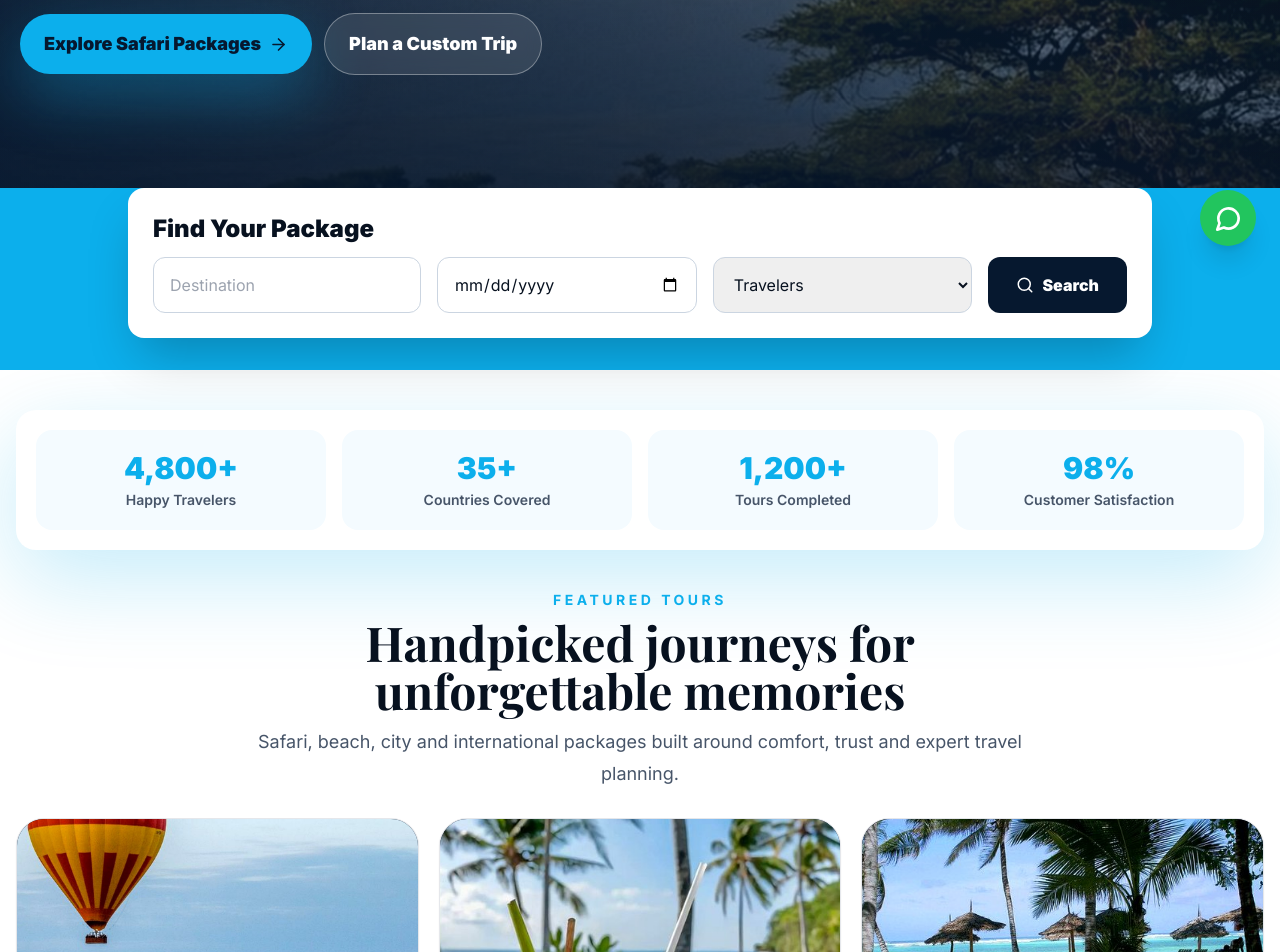
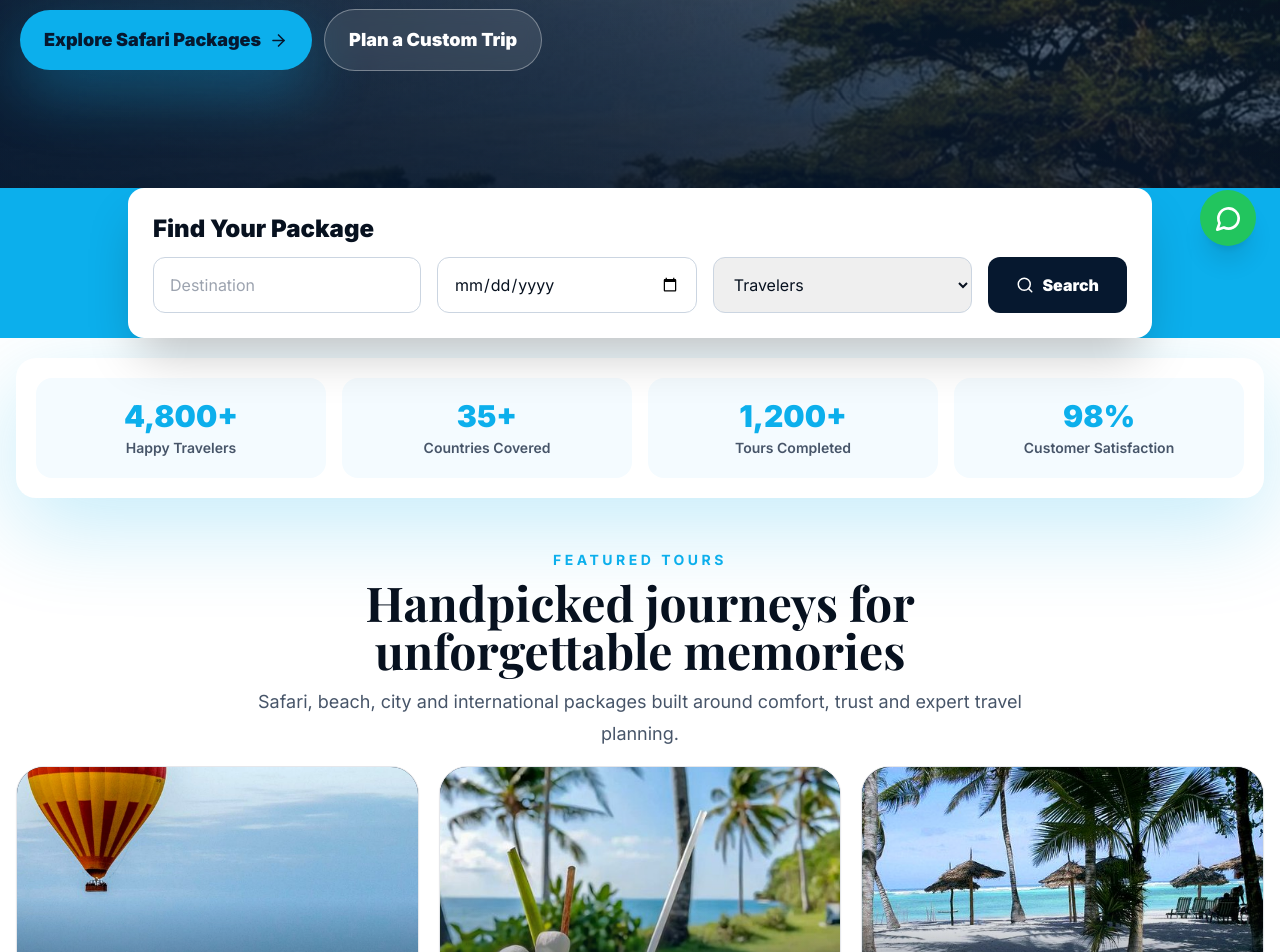
Before and after one commit to Ngovoze/ferone-tours-travels, a Next.js app: page / in a window 1280 px wide. Shown: the part 530-1482 px from the top of the page. Built offline with nearby package versions, Linux system fonts and the light colour scheme; no server answers; a web font is replaced by a local one.

Commit message:
fix: remove stacked homepage section gaps

```diff
--- a/app/globals.css
+++ b/app/globals.css
@@ -18,3 +18,64 @@ body { margin: 0; background: var(--background); color: var(--foreground); }
   31% { opacity: 0; transform: scale(1.04); }
   100% { opacity: 0; transform: scale(1.04); }
 }
+
+/* Compact homepage rhythm: prevent neighbouring sections from stacking large padding. */
+main:has(.hero-slide) > section:nth-of-type(2) {
+  padding-bottom: 0 !important;
+}
+
+main:has(.hero-slide) > section:nth-of-type(3) {
+  padding-top: 1rem !important;
+  padding-bottom: 1.25rem !important;
+}
+
+main:has(.hero-slide) > section:nth-of-type(4),
+main:has(.hero-slide) > section:nth-of-type(5) {
+  padding-bottom: 1.5rem !important;
+}
+
+main:has(.hero-slide) > section:nth-of-type(6) {
+  padding-bottom: 0 !important;
+}
+
+main:has(.hero-slide) > section:nth-of-type(7) {
+  padding-top: 1rem !important;
+  padding-bottom: 1.5rem !important;
+}
+
+main:has(.hero-slide) > section:nth-of-type(8),
+main:has(.hero-slide) > section:nth-of-type(9),
+main:has(.hero-slide) > section:nth-of-type(10),
+main:has(.hero-slide) > section:nth-of-type(11),
+main:has(.hero-slide) > section:nth-of-type(12),
+main:has(.hero-slide) > section:nth-of-type(13),
+main:has(.hero-slide) > section:nth-of-type(14) {
+  padding-top: 1.5rem !important;
+  padding-bottom: 1.5rem !important;
+}
+
+main:has(.hero-slide) section [class*="mt-6"],
+main:has(.hero-slide) section [class*="md:mt-7"] {
+  margin-top: 1rem !important;
+}
+
+@media (min-width: 768px) {
+  main:has(.hero-slide) > section:nth-of-type(3) {
+    padding-top: 1.25rem !important;
+    padding-bottom: 1.5rem !important;
+  }
+
+  main:has(.hero-slide) > section:nth-of-type(4),
+  main:has(.hero-slide) > section:nth-of-type(5),
+  main:has(.hero-slide) > section:nth-of-type(7),
+  main:has(.hero-slide) > section:nth-of-type(8),
+  main:has(.hero-slide) > section:nth-of-type(9),
+  main:has(.hero-slide) > section:nth-of-type(10),
+  main:has(.hero-slide) > section:nth-of-type(11),
+  main:has(.hero-slide) > section:nth-of-type(12),
+  main:has(.hero-slide) > section:nth-of-type(13),
+  main:has(.hero-slide) > section:nth-of-type(14) {
+    padding-top: 1.75rem !important;
+    padding-bottom: 1.75rem !important;
+  }
+}
```
